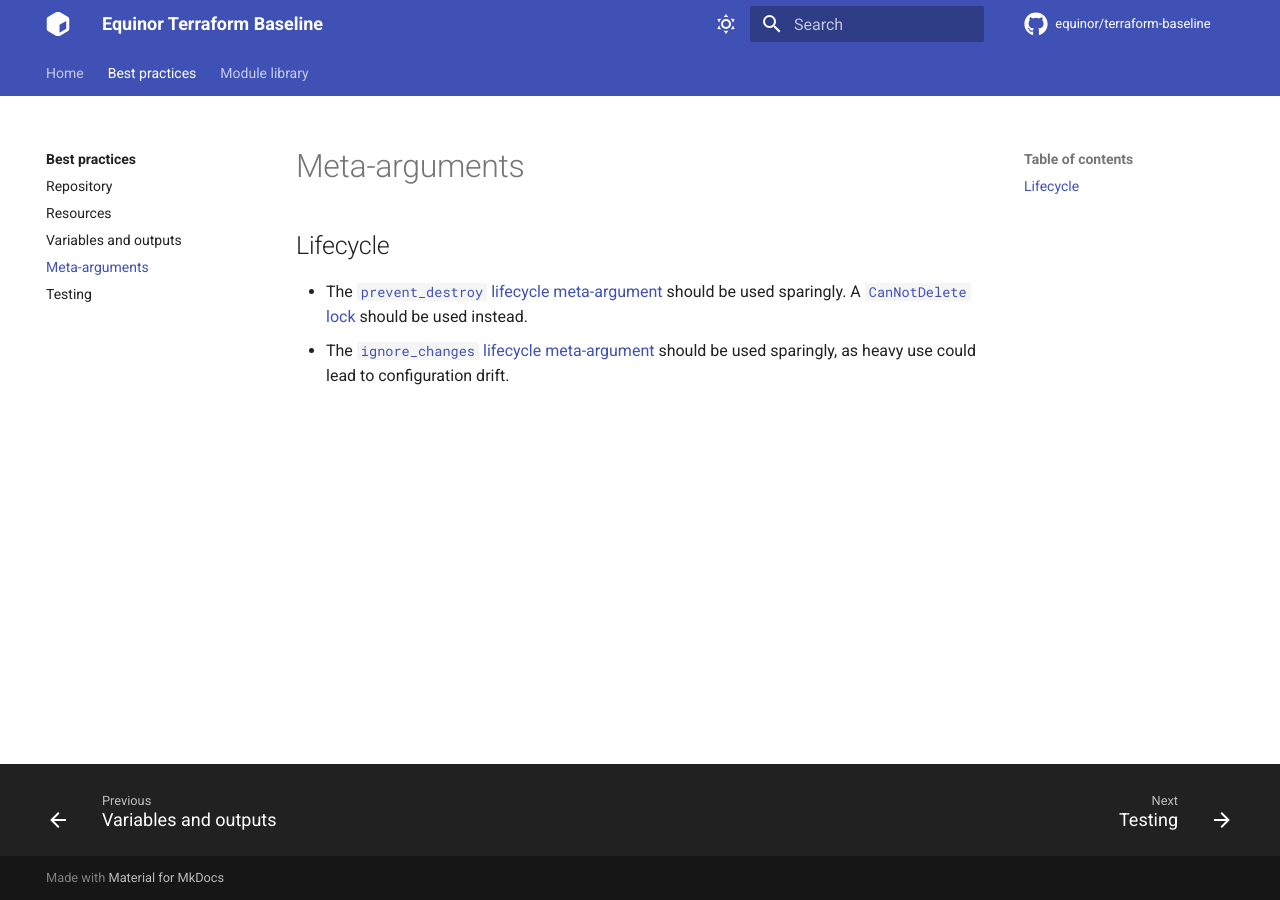
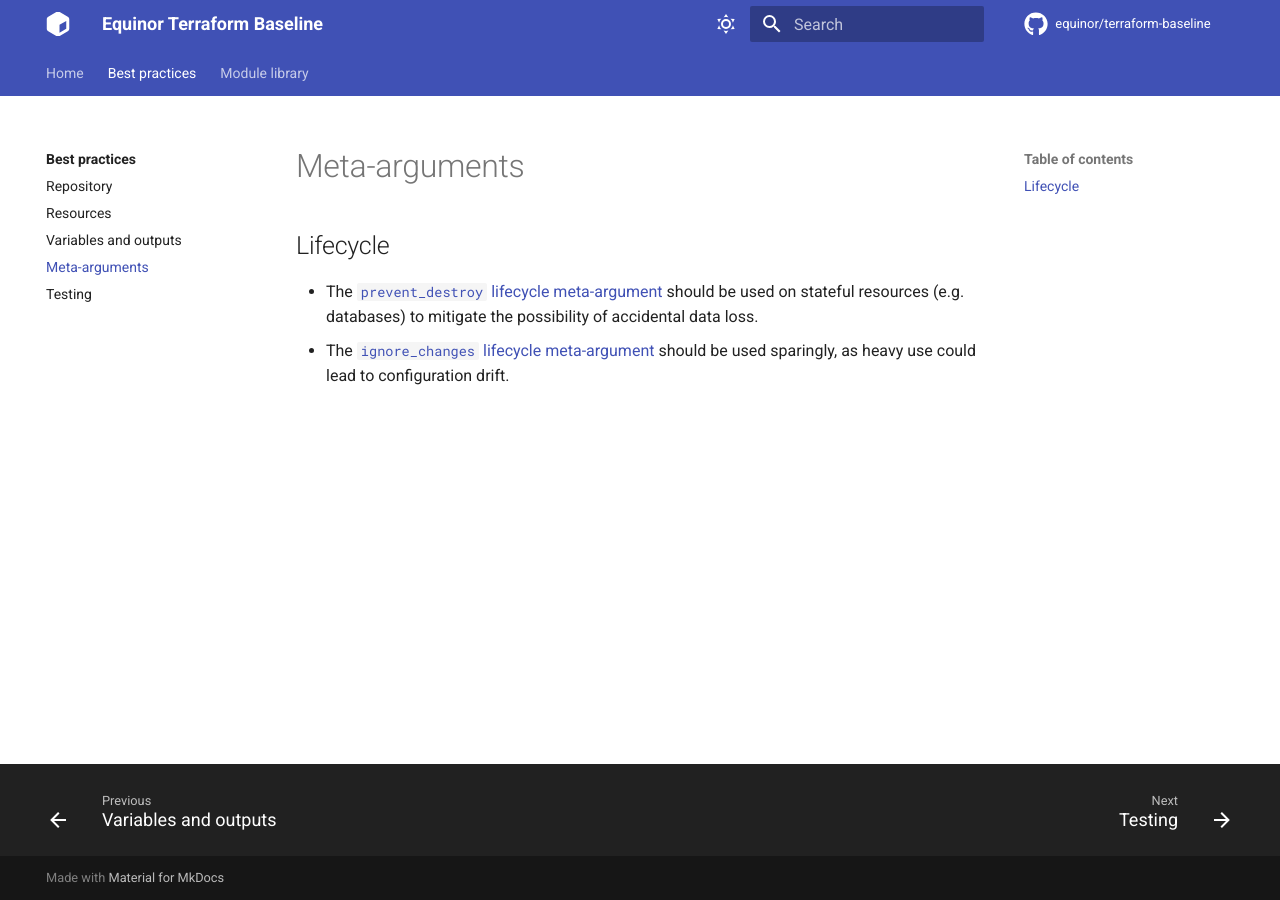
Before and after one commit to equinor/terraform-baseline, an MkDocs documentation site: the page built from docs/best-practices/meta-arguments.md, in a window 1280 px wide. Built offline with MkDocs 1.6.1 and Material for MkDocs 9.7.7, drawn with Linux system fonts in a browser that asks for light colours; comment, search, counter and statistics services are not loaded.

Commit message:
docs: recommend `prevent_destroy` meta-argument for stateful resources

```diff
--- a/docs/best-practices/meta-arguments.md
+++ b/docs/best-practices/meta-arguments.md
@@ -2,5 +2,5 @@
 
 ## Lifecycle
 
-- The [`prevent_destroy` lifecycle meta-argument](https://developer.hashicorp.com/terraform/language/meta-arguments/lifecycle#prevent_destroy) should be used sparingly. A [`CanNotDelete` lock](https://learn.microsoft.com/en-us/azure/azure-resource-manager/management/lock-resources) should be used instead.
+- The [`prevent_destroy` lifecycle meta-argument](https://developer.hashicorp.com/terraform/language/meta-arguments/lifecycle#prevent_destroy) should be used on stateful resources (e.g. databases) to mitigate the possibility of accidental data loss.
 - The [`ignore_changes` lifecycle meta-argument](https://developer.hashicorp.com/terraform/language/meta-arguments/lifecycle#ignore_changes) should be used sparingly, as heavy use could lead to configuration drift.
```
